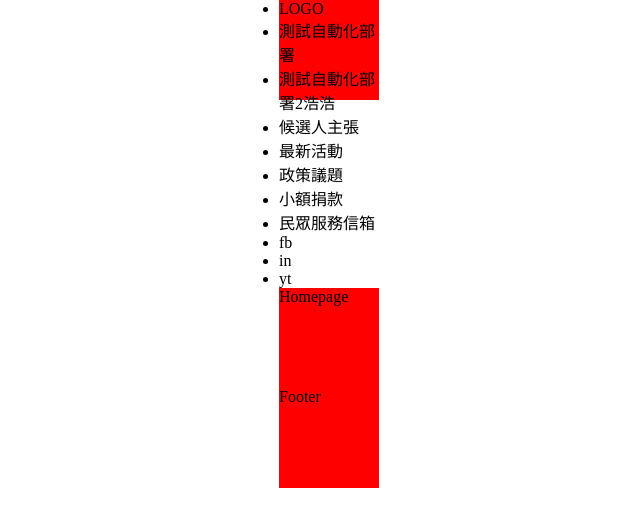
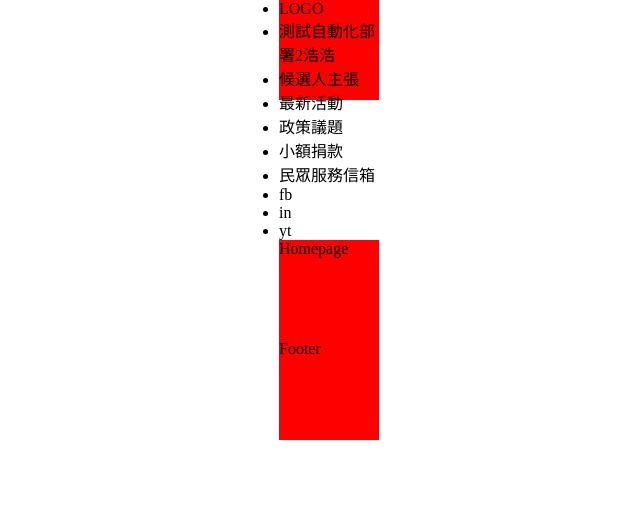
Before and after one commit to cyl-jsl/voteformeow, a React (Create React App) app: page / in a window 1280 px wide. Shown: the top 526 px of the page, without its empty margins (311-951 px from the left). Built offline with nearby package versions, Linux system fonts and the light colour scheme.

Commit message:
測試文字

```diff
--- a/src/Layout.js
+++ b/src/Layout.js
@@ -10,8 +10,6 @@ const Layout = () => {
           <li> LOGO</li>
         </ul>
         <ul>
-          <li>測試自動化部署</li>
-
           <li>測試自動化部署2浩浩</li>
           <li>候選人主張</li>
           <li>最新活動</li>
```
